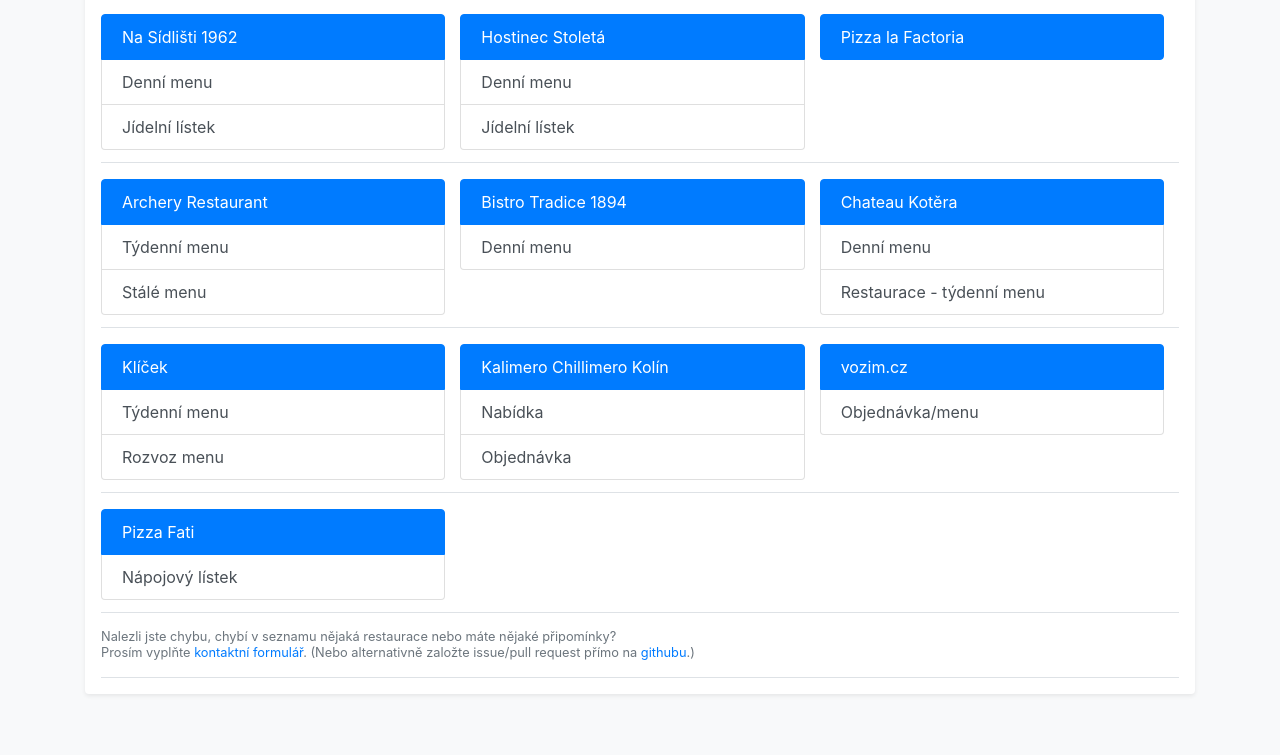
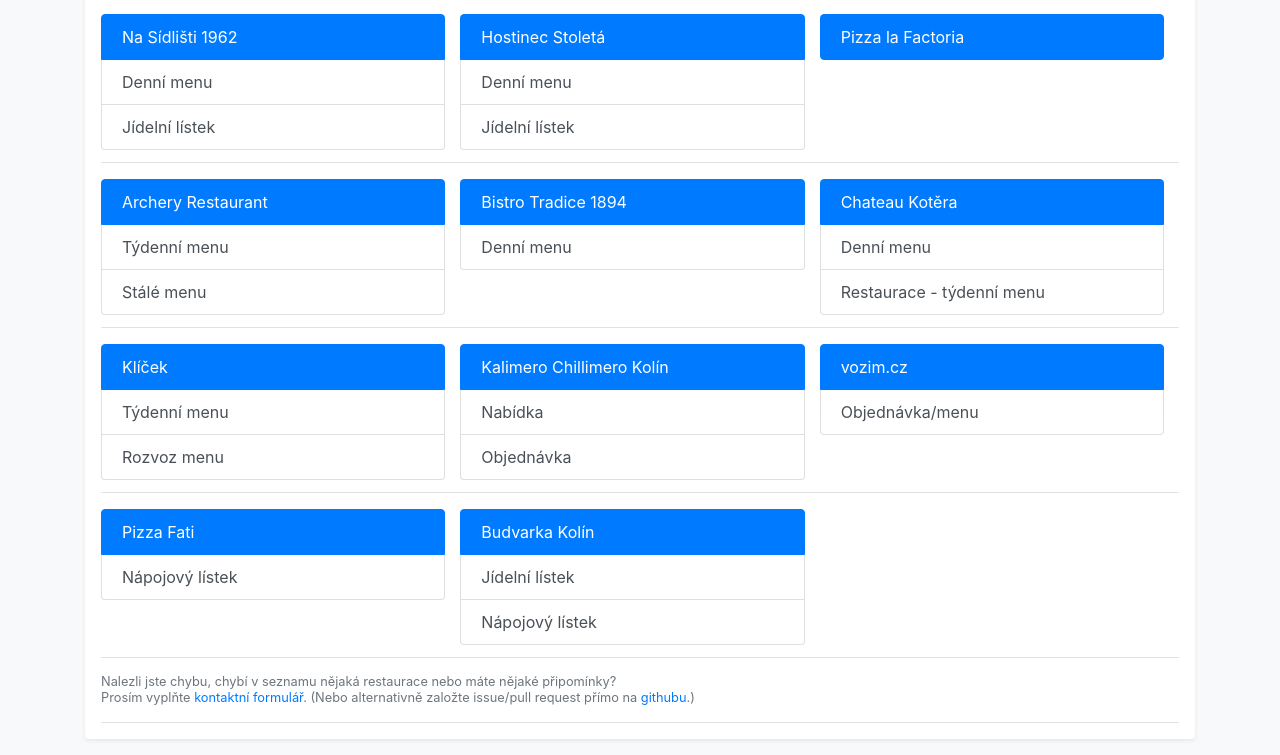
Before and after one commit to paveljandejsek/obedy-kolin, a plain HTML site: page index.html in a window 1280 px wide. Shown: the part 1113-1868 px from the top of the page. Before the commit the page ends 1823 px from the top, so only its background shows below. Drawn offline with Linux system fonts and the light colour scheme.

Commit message:
Added budvarka

```diff
--- a/index.html
+++ b/index.html
@@ -234,6 +234,11 @@
           <a href="https://www.pizza-fati.cz/napoje.html" class="list-group-item list-group-item-action">Nápojový lístek</a>
         </div>
         <div class="list-group col-sm">
+          <a href="https://www.budvarka-kolin.cz/" class="list-group-item list-group-item-action active lunch-menu-link">
+            Budvarka Kolín
+          </a>
+          <a href="https://www.budvarka-kolin.cz/jidelni-listek?qt-jidelni_a_napojovy_listek=0#qt-jidelni_a_napojovy_listek" class="list-group-item list-group-item-action">Jídelní lístek</a>
+          <a href="https://www.budvarka-kolin.cz/jidelni-listek?qt-jidelni_a_napojovy_listek=1#qt-jidelni_a_napojovy_listek" class="list-group-item list-group-item-action">Nápojový lístek</a>
         </div>
         <div class="list-group col-sm">
         </div>
```
